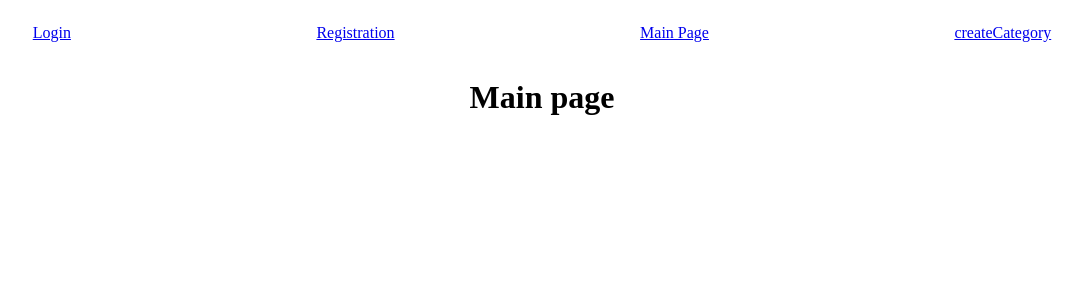
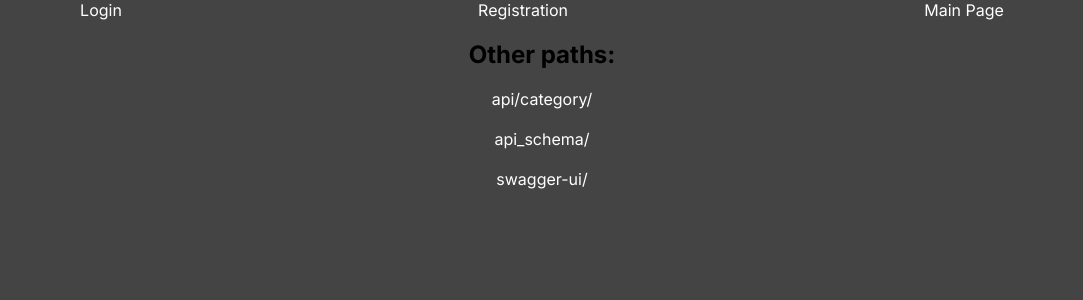
Before and after one commit to airgedon/Backend, a Django app: page / in a window 1280 px wide. Shown: the top 300 px of the page, without its empty margins (98-1181 px from the left). Run offline with Django 4.2, Linux system fonts and the light colour scheme.

Commit message:
Add files via upload

```diff
--- a/devsearch/devsearch/settings.py
+++ b/devsearch/devsearch/settings.py
@@ -39,7 +39,8 @@ INSTALLED_APPS = [
     'django.contrib.messages',
     'django.contrib.staticfiles',
     'project.apps.ProjectConfig',
-    'rest_framework'
+    'rest_framework',
+    'rest_framework_swagger'
 ]
 
 MIDDLEWARE = [
--- a/devsearch/project/urls.py
+++ b/devsearch/project/urls.py
@@ -1,12 +1,14 @@
 from django.urls import path
 from .import views
+from rest_framework.schemas import get_schema_view
+from django.views.generic import TemplateView
 
 urlpatterns = [
     path('', views.main, name='main'),
     path('loginUser/', views.loginUser, name = 'loginUser'),
     path('logoutUser/', views.logoutUser, name = 'logoutUser'),
     path('registerUser/', views.registerUser , name = 'registerUser'),
-    path('api/category/', views.CategoryAPI.as_view()),
-    path('createCategory', views.createCategory, name='createCategory')
-
+    path('api/category/', views.CategoryAPI.as_view(), name='api_category'),
+    path('api_schema/', get_schema_view(title='API schema'), name='api_schema'),
+    path('swagger-ui/', TemplateView.as_view(template_name = 'docs.html', extra_context = {'schema_url':'api_schema'}), name='swagger-ui')
 ]
--- a/devsearch/project/views.py
+++ b/devsearch/project/views.py
@@ -5,30 +5,19 @@ from django.contrib.auth.decorators import login_required
 from django.contrib.auth.models import User
 from django.contrib import messages
 from rest_framework import generics
-from .models import category
-#from .serial import categorySerial
+from .serial import categorySerial
 from rest_framework.response import Response
 from rest_framework.views import APIView
 from django.forms import model_to_dict
-from .forms import categoryForm
 
-class CategoryAPI(APIView):
-    def get(self, request):
-        lst = category.objects.all().values()
-        return Response(list(lst))
+from .models import category
 
-    def post(self, request):
-        new_post = category.objects.create(
-            title = request.data['title']
-        )
-        return Response(model_to_dict(new_post))
 
-#class CategoryAPI(generics.ListAPIView):
- #   queryset = category.objects.all()
-  #  serializer_class =  categorySerial
+class CategoryAPI(generics.ListAPIView):
+    queryset = category.objects.all()
+    serializer_class =  categorySerial
 
 def loginUser(request):
-
     if request.user.is_authenticated:
         return redirect('/')
 
@@ -78,9 +67,3 @@ def registerUser(request):
 
 def main(request):
     return render(request, 'index.html')
-
-
-def createCategory(request):
-    form = categoryForm
-    context = {'form':form}
-    return render(request, 'category-form.html', context)
--- a/devsearch/static/styles/style.css
+++ b/devsearch/static/styles/style.css
@@ -10,7 +10,7 @@ body{
     padding: 0;
     box-sizing: border-box;
     font-family: Inter;
-    background-color: #2D2D2D;
+    background-color: #454444;
 
 }
 
@@ -447,3 +447,13 @@ form {
         font-size: 20px;
         margin: auto;
     }
+
+.navbar {
+        display: flex;
+        justify-content: space-around;
+    }
+.main_page {
+    display: flex;
+    align-items: center;
+    flex-direction: column;
+}
--- a/devsearch/templates/index.html
+++ b/devsearch/templates/index.html
@@ -4,13 +4,21 @@
     <meta http-equiv="X-UA-Compatible" content="IE=edge">
     <meta name="viewport" content="width=device-width, initial-scale=1.0">
 	{% load static %}
-	<link rel="stylesheet" href="">
+	<link rel="stylesheet" href="{% static 'styles/stle.css' %}">
     <title>Main Page</title>
 </head>
 <body>
   {% include 'navbar.html' %}
   <div class="main_page">
-   <center><h1>Main page</h1></center>
+    <br>
+    <h2>Other paths:</h2>
+    <br>
+    <p><a href="{% url 'api_category' %}">api/category/</a></p>
+    <br>
+    <p><a href="{% url 'api_schema' %}">api_schema/</a></p>
+    <br>
+    <p><a href="{%url 'swagger-ui' %}">swagger-ui/</a></p>
+
   </div>
   <div class="massage">
 
--- a/devsearch/templates/navbar.html
+++ b/devsearch/templates/navbar.html
@@ -4,12 +4,8 @@
     <meta http-equiv="X-UA-Compatible" content="IE=edge">
     <meta name="viewport" content="width=device-width, initial-scale=1.0">
     <title>Document</title>
-    <style>
-        .navbar {
-            display: flex;
-            justify-content: space-around;
-        }
-    </style>
+    {% load static %}
+    <link rel="stylesheet" href="{% static 'styles/style.css' %}">
 </head>
 {% block content %}
 
@@ -23,7 +19,7 @@
         {% endif %}
         <p><a id="navbar_a" href="{% url 'registerUser' %}">Registration</a></p>
         <p><a id="navbar_a" href="/">Main Page</a></p>
-        <p><a id="navbar_a" href="{% url 'createCategory' %}">createCategory</a></p>
+
     </div>
 
 </body>
```
Also changed, not shown: devsearch/project/forms.py (+1 -6 lines), devsearch/project/models.py (+7 -3 lines), devsearch/project/serial.py (+7 -6 lines), devsearch/templates/docs.html (added, +24 -0 lines), devsearch/db.sqlite3, devsearch/project/migrations/0008_category_product_name.py (added), devsearch/project/migrations/0009_alter_category_product_name.py (added), devsearch/project/migrations/0010_category_product_category_category_product_type.py (added), devsearch/project/migrations/0011_category_product_price_and_more.py (added), devsearch/project/migrations/0012_glina_shit_remove_category_product_category_and_more.py (added), devsearch/project/migrations/0013_delete_glina_delete_shit_category_product_name_and_more.py (added), devsearch/project/migrations/0014_category_product_category.py (added), devsearch/project/migrations/0015_alter_category_product_name_and_more.py (added), devsearch/project/migrations/0016_alter_category_product_price.py (added).
